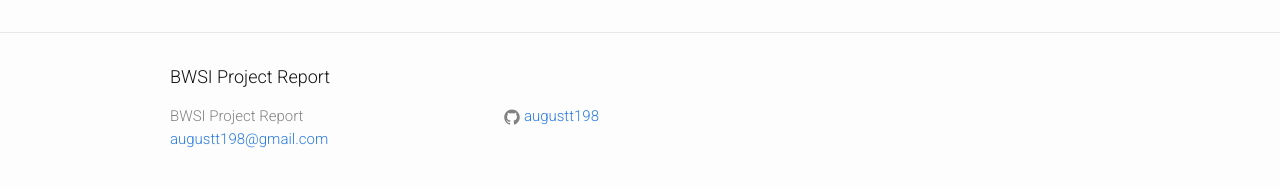
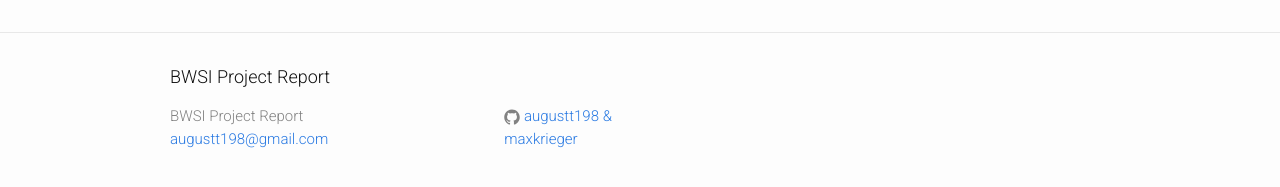
Before and after one commit to augustt198/bwsi-report, a Jekyll site: the page built from about.md, in a window 1280 px wide. Shown: the part 256-443 px from the top of the page. Built offline with Jekyll 4.4.1, drawn with Linux system fonts in a browser that asks for light colours; a script that is not in the unit is left out; part of the change alters nothing that is shown.

Commit message:
changed some metadata

```diff
--- a/_config.yml
+++ b/_config.yml
@@ -9,12 +9,10 @@
 title: BWSI Project Report
 email: augustt198@gmail.com
 description: > # this means to ignore newlines until "baseurl:"
-  Write an awesome description for your new site here. You can edit this
-  line in _config.yml. It will appear in your document head meta (for
-  Google search results) and in your feed.xml site description.
+  Project report of the 2016 Beaverworks summer institute by August Trollbäck and Max Krieger.
 baseurl: "/bwsi-report" # the subpath of your site, e.g. /blog
 url: "http://augustt198.github.io" # the base hostname & protocol for your site
-github_username:  augustt198
+github_username:  augustt198 & maxkrieger
 
 # Build settings
 markdown: kramdown
```
